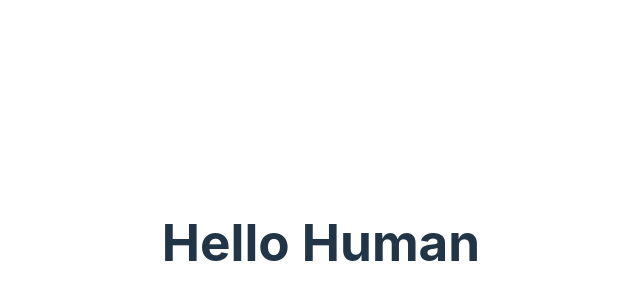
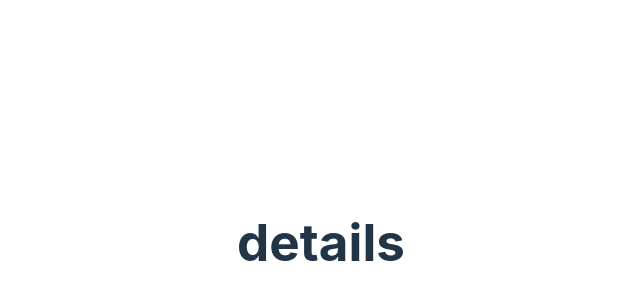
Before and after one commit to Aloyleow/covid19-casedetails, a React (Vite) app in the folder covid19-casedetails/: page /list/1 in a window 1280 px wide. Before the commit this address had no page. Shown: the part 158-458 px from the top of the page, without its empty margins (319-959 px from the left). Built offline with nearby package versions, Linux system fonts and the light colour scheme.

Commit message:
chore: set up  and link a  details page

```diff
--- a/covid19-casedetails/src/App.jsx
+++ b/covid19-casedetails/src/App.jsx
@@ -3,6 +3,7 @@ import './App.css'
 import { Route, Routes } from 'react-router-dom'
 import ListPage from './Pages/ListPage'
 import HomePage from './Pages/HomePage'
+import CaseDetailsPage from './Pages/CaseDetailsPage'
 
 
 function App() {
@@ -12,12 +13,11 @@ function App() {
 
   return (
     <>
-      <h1>Hello Human</h1>
       <Routes>
         <Route path = "/" element = {<HomePage name = {name} setName = {setName}/>}/>
         <Route path = "/list" element = {<ListPage name = {name}/>}/>
+        <Route path = "/list/:_id" element = {<CaseDetailsPage/>}/>
       </Routes>
-        {/* {covidData.map((event, index) => (<li key={index}>{event.gender}</li>))} */}
     </>
   )
 }
--- /dev/null
+++ b/covid19-casedetails/src/Pages/CaseDetailsPage.jsx
@@ -0,0 +1,8 @@
+export default function CaseDetailsPage(){
+    return (<>
+        <h1>details</h1>
+
+
+
+    </>)
+}
--- a/covid19-casedetails/src/Pages/ListPage.jsx
+++ b/covid19-casedetails/src/Pages/ListPage.jsx
@@ -16,7 +16,7 @@ export default function ListPage({name}){
 
     const nameEmpty = () => {
         if (name === ""){
-            return "human"
+            return "Human"
         } else {
             return name
         }
@@ -25,7 +25,7 @@ export default function ListPage({name}){
 
     return (<>
 
-        <h2>Welcome {nameEmpty}</h2>
+        <h2>Welcome {nameEmpty()}</h2>
         <table>
             <caption>
                 <h1>List of Covid-19 Case Details</h1>
```
